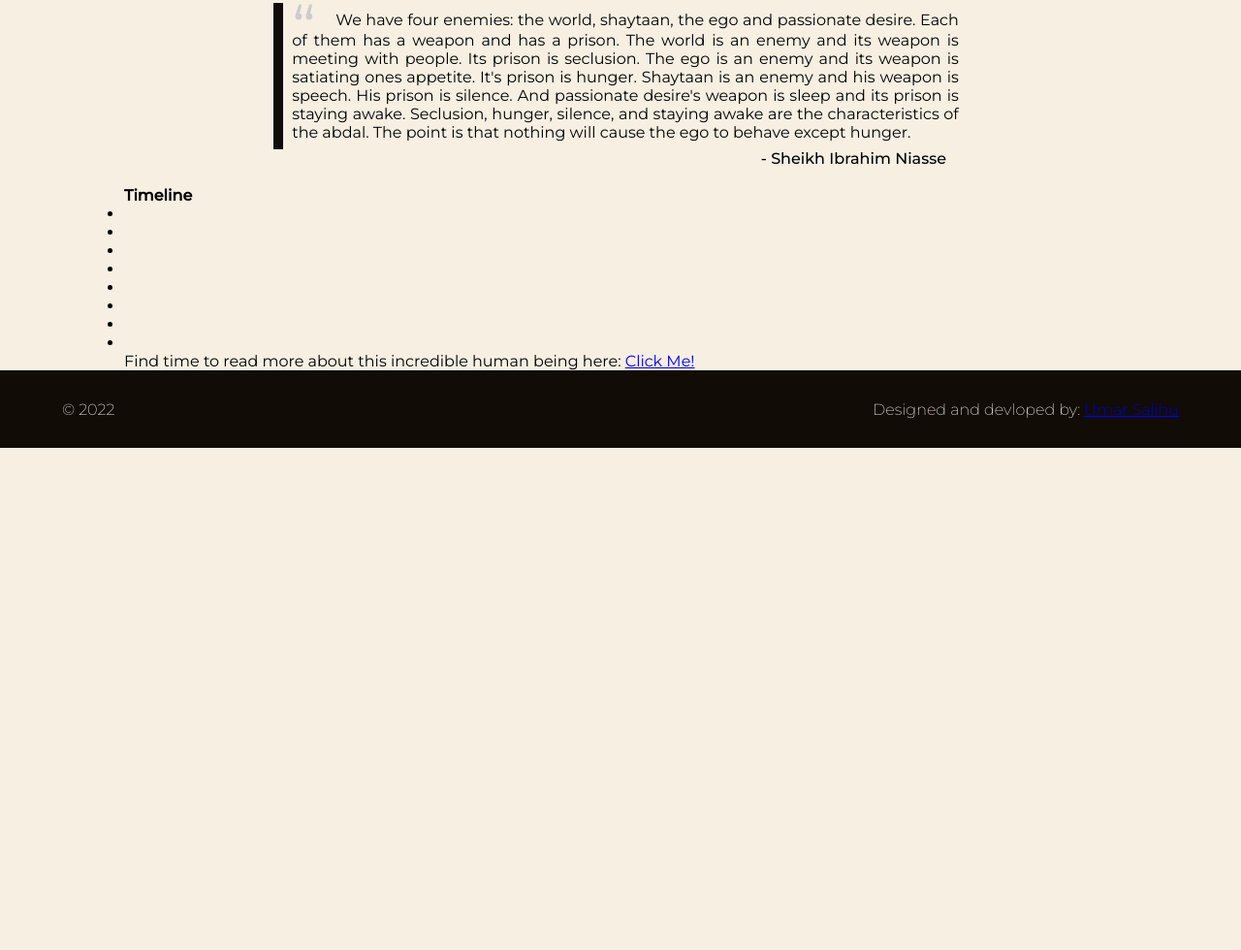
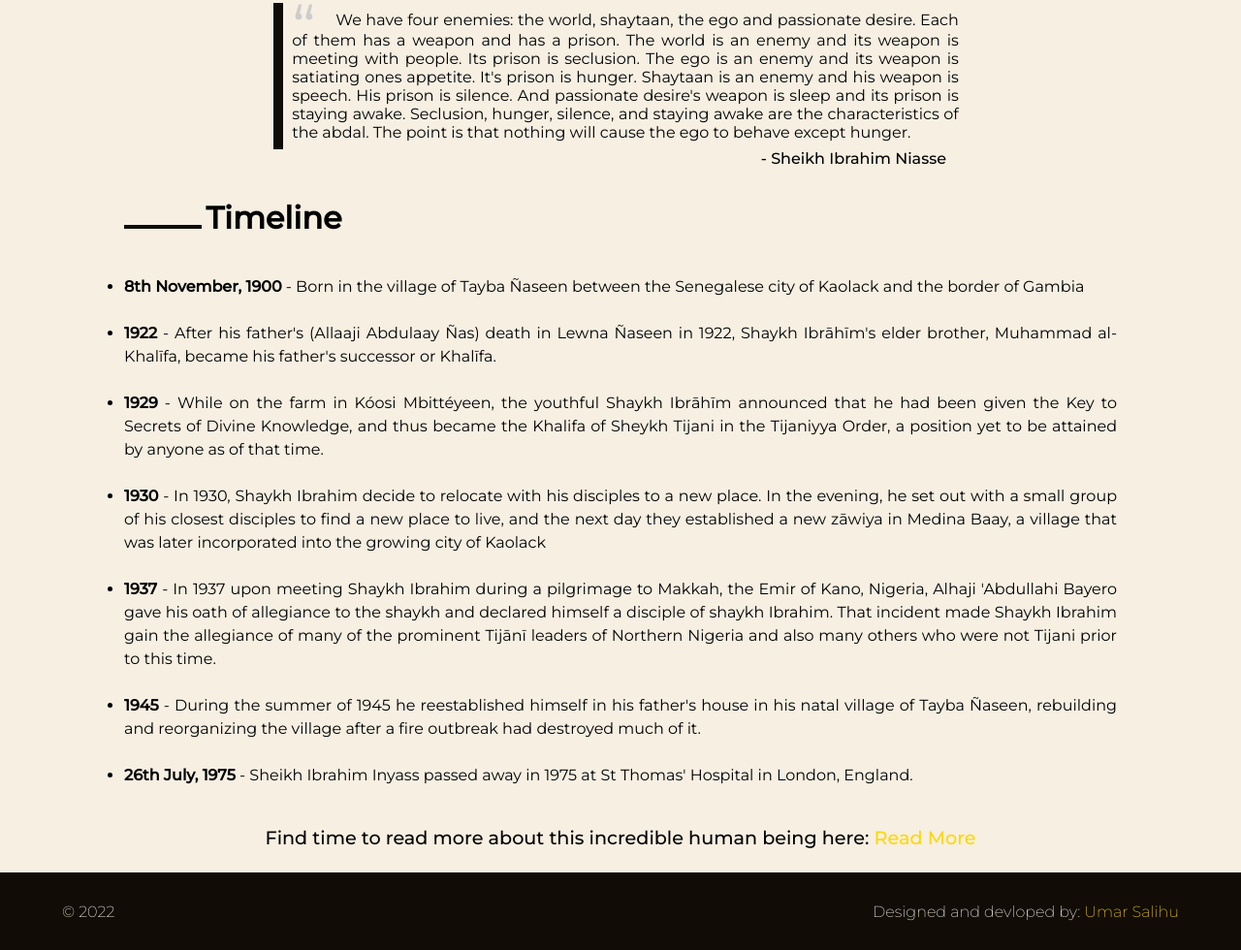
Before and after one commit to umarsalihu99/tributePage, a plain HTML site: page index.html in a window 1280 px wide. Shown: the part 605-1585 px from the top of the page at 97% size. Before the commit the page ends 1067 px from the top, so only its background shows below. Drawn offline with Linux system fonts and the light colour scheme.

Commit message:
Add Styles

```diff
--- a/index.html
+++ b/index.html
@@ -43,19 +43,23 @@
 
     <section>
         <div class="container-2">
-            <hr>
+            <hr id="tLine">
             <h4>Timeline</h4>
             <ul>
-                <li></li>
-                <li></li>
-                <li></li>
-                <li></li>
-                <li></li>
-                <li></li>
-                <li></li>
-                <li></li>
+                <li><strong>8th November, 1900</strong> - Born in the village of Tayba Ñaseen between the Senegalese city of Kaolack and the border of Gambia</li>
+                <li><strong>1922</strong> - After his father's (Allaaji Abdulaay Ñas) death in Lewna Ñaseen in 1922, Shaykh Ibrāhīm's elder brother, Muhammad al-Khalīfa, became his father's successor or Khalīfa.</li>
+                <li><strong>1929</strong> - While on the farm in Kóosi Mbittéyeen, the youthful Shaykh Ibrāhīm announced that he had been given the Key to Secrets of Divine Knowledge, and thus became the Khalifa of Sheykh Tijani in the Tijaniyya Order, a
+                    position yet to be attained by anyone as of that time.</li>
+                <li><strong>1930</strong> - In 1930, Shaykh Ibrahim decide to relocate with his disciples to a new place. In the evening, he set out with a small group of his closest disciples to find a new place to live, and the next day they established
+                    a new zāwiya in Medina Baay, a village that was later incorporated into the growing city of Kaolack
+                </li>
+                <li><strong>1937</strong> - In 1937 upon meeting Shaykh Ibrahim during a pilgrimage to Makkah, the Emir of Kano, Nigeria, Alhaji 'Abdullahi Bayero gave his oath of allegiance to the shaykh and declared himself a disciple of shaykh Ibrahim.
+                    That incident made Shaykh Ibrahim gain the allegiance of many of the prominent Tijānī leaders of Northern Nigeria and also many others who were not Tijani prior to this time.
+                </li>
+                <li><strong>1945</strong> - During the summer of 1945 he reestablished himself in his father's house in his natal village of Tayba Ñaseen, rebuilding and reorganizing the village after a fire outbreak had destroyed much of it.</li>
+                <li><strong>26th July, 1975</strong> - Sheikh Ibrahim Inyass passed away in 1975 at St Thomas' Hospital in London, England.</li>
             </ul>
-            <p>Find time to read more about this incredible human being here: <a href="https://en.wikipedia.org/wiki/Ibrahim_Niass">Click Me!</a></p>
+            <p class="link">Find time to read more about this incredible human being here: <a href="https://en.wikipedia.org/wiki/Ibrahim_Niass">Read More</a></p>
         </div>
 
 
--- a/styles.css
+++ b/styles.css
@@ -11,12 +11,30 @@ body {
     background-color: #F6EFE2;
 }
 
+html {
+    font-size: 16px;
+}
+
 img {
     height: 25rem;
     width: 25rem;
     max-width: 100%;
     border-radius: 50%;
     opacity: 0.7;
+}
+
+a {
+    text-decoration: none;
+    color: #ffd700;
+}
+
+ul {
+    text-align: justify;
+}
+
+li {
+    margin: 1.5rem 0;
+    line-height: 1.5;
 }
 
 .container-1 {
@@ -50,6 +68,13 @@ h3 {
     color: #F6EFE2;
 }
 
+h4 {
+    display: inline-block;
+    font-size: 2rem;
+    margin-top: 2rem;
+    margin-bottom: 1rem;
+}
+
 h1 {
     font-size: 2.5rem;
     letter-spacing: 1px;
@@ -67,7 +92,13 @@ hr {
     width: 5rem;
     height: 0;
     text-align: center;
-    border: 6px #F6EFE2 solid;
+    border: 2px #F6EFE2 solid;
+    background-color: #F6EFE2;
+}
+
+#tLine {
+    background-color: #110C06;
+    border: 2px #110C06 solid;
 }
 
 .date {
@@ -109,6 +140,14 @@ blockquote p {
     margin-top: -3rem;
 }
 
+.link {
+    text-align: center;
+    margin-top: 2.5rem;
+    margin-bottom: 1.5rem;
+    font-size: 1.2rem;
+    font-weight: 500;
+}
+
 footer {
     height: 5rem;
     background-color: #110C06;
```
Also changed, not shown: icon_play.png (deleted).
